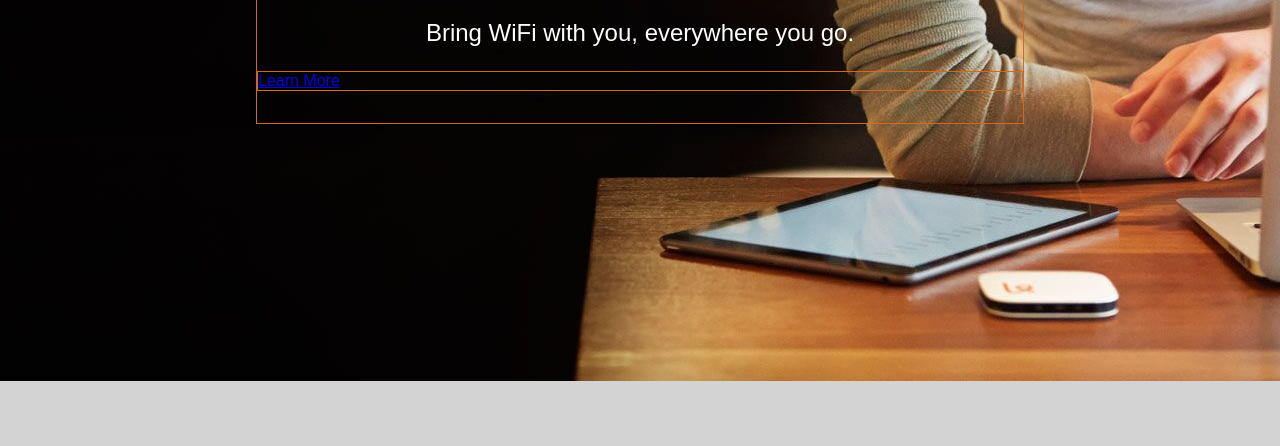
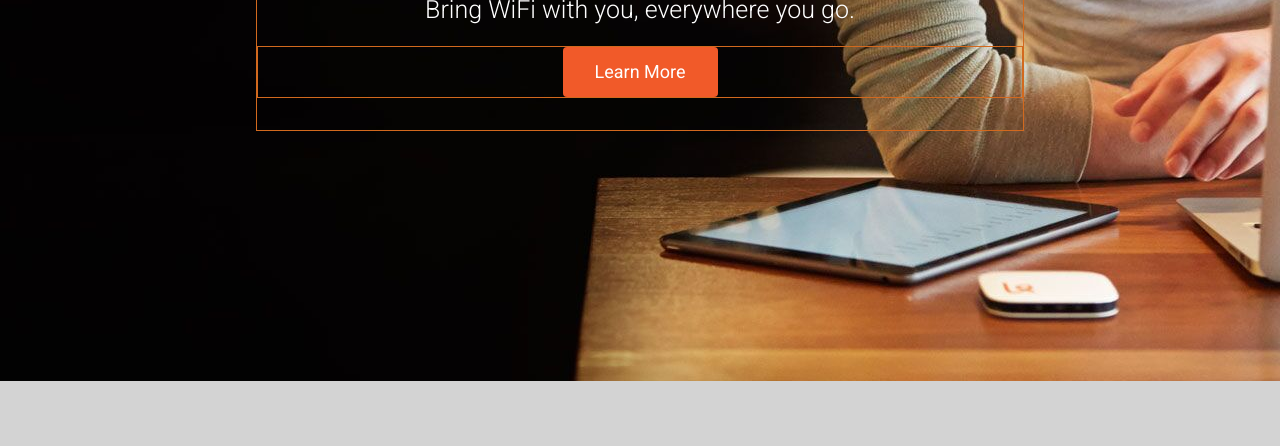
Before and after one commit to jenjiyi/karmaclonetest, a plain HTML site: page index.html in a window 1280 px wide. Shown: the part 354-800 px from the top of the page. Drawn offline with Linux system fonts and the light colour scheme.

Commit message:
introduction final

```diff
--- a/css/style.css
+++ b/css/style.css
@@ -4,7 +4,27 @@ html {
 *, *:before, *:after {
   box-sizing: inherit;
 }
-
+html, body, div, span, applet, object, iframe,
+h1, h2, h3, h4, h5, h6, p, blockquote, pre,
+a, abbr, acronym, address, big, cite, code,
+del, dfn, em, img, ins, kbd, q, s, samp,
+small, strike, strong, sub, sup, tt, var,
+b, u, i, center,
+dl, dt, dd, ol, ul, li,
+fieldset, form, label, legend,
+table, caption, tbody, tfoot, thead, tr, th, td,
+article, aside, canvas, details, embed,
+figure, figcaption, footer, header, hgroup,
+menu, nav, output, ruby, section, summary,
+time, mark, audio, video {
+    margin: 0;
+    padding: 0;
+    border: 0;
+    font-size: 100%;
+    font: inherit;
+    vertical-align: baseline;
+    box-sizing: border-box;
+}
 /*! normalize.css v3.0.2 | MIT License | git.io/normalize */
 
 /**
@@ -444,6 +464,9 @@ div {
 }
 body{
   color: #838994;
+  line-height: 1;
+  font-family: 'Roboto', sans-serif;
+  -webkit-font-smoothing: antialiased;
 }
 .content {
   width: 60%;
@@ -451,8 +474,6 @@ body{
   min-width: 37.5rem;
 }
 .top-navigation {
-  font-family: 'Roboto', sans-serif;
-  -webkit-font-smoothing: antialiased;
   background-color: #fff;
   width: 100%;
   position: fixed;
@@ -497,6 +518,7 @@ body{
   padding: 2em 0;
 }
 .introduction h1, .introduction h3 {
+  margin:0;
   color: #fff;
   text-align: center;
   font-weight: 300;
@@ -506,6 +528,27 @@ body{
   font-size: 3.125rem;
 }
 .introduction h3 {
+  margin-top: 1.25rem;
+  font-size: 1.563rem;
+}
+.introduction .button{
   color: #fff;
-  font-size: 1.5em;
+  text-align: center;
+  margin-top: 1.5rem;
 }
+button{
+    width: 9.688rem;
+  background-color: #f15a29;
+  border-color: #f15a29;
+  text-shadow: none;
+  border-style: none;
+  border-radius: 4px;
+  padding: 1rem 1.5rem;
+  color: white;
+  font-size: 1.125rem;
+}
+button:hover {
+  background-color: #d9400e;
+  border-color: #cf3d0e;
+  cursor: pointer;
+}
--- a/index.html
+++ b/index.html
@@ -2,7 +2,7 @@
 <html lang="en">
 <head>
 	<meta charset="UTF-8">
-	<link href='http://fonts.googleapis.com/css?family=Roboto' rel='stylesheet' type='text/css'>
+	<link href="http://fonts.googleapis.com/css?family=Roboto:400,500,300" rel="stylesheet" type="text/css">
 	<link rel="stylesheet" href="css/style.css">
 	<title>Document</title>
 </head>
@@ -24,7 +24,7 @@
 		<div class="content">
 		<h1>Introducing Karma</h1>
 		<h3>Bring WiFi with you, everywhere you go.</h3>
-		<div class="button"><a href="##">Learn More</a> </div>
+		<div class="button"><button>Learn More</button> </div>
 		</div>
 	</section>
 	<section></section>
```
